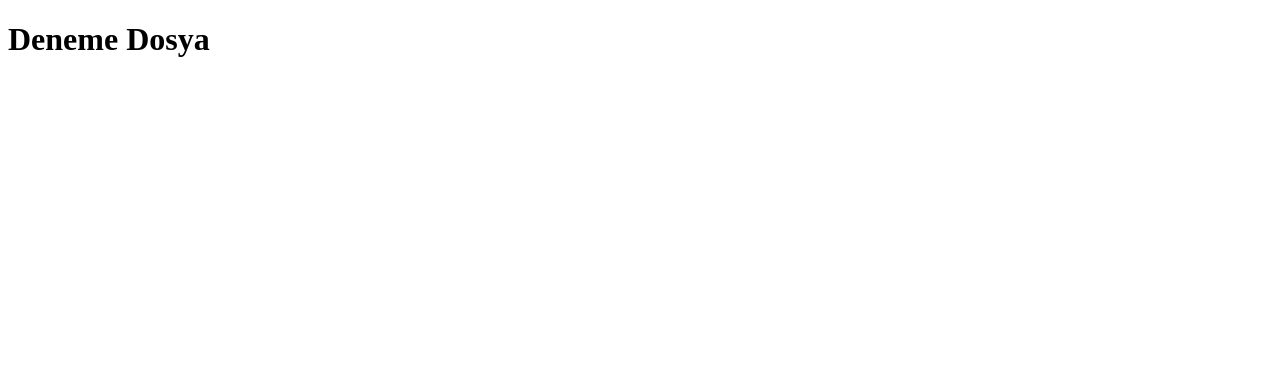
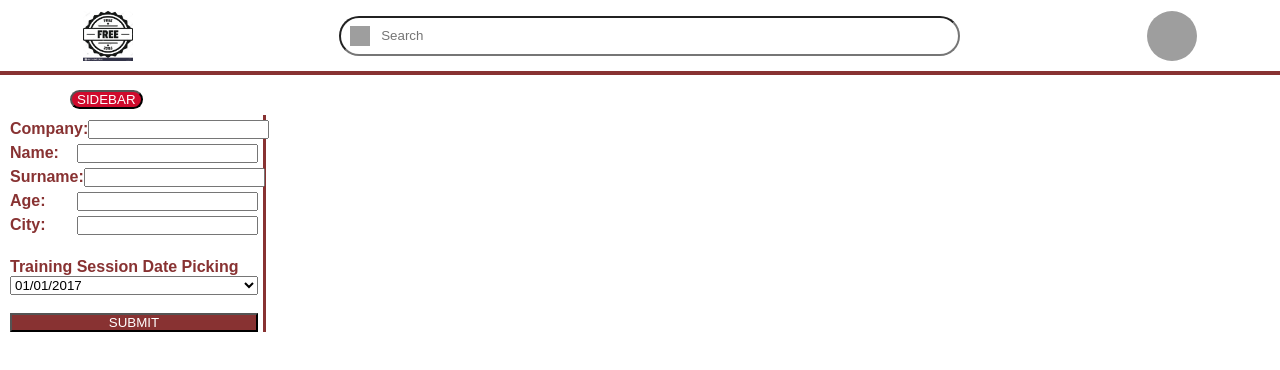
Before and after one commit to yagizyldrm/CiceksepetiReactBootCampWeek2Homework1, a plain HTML site: page index.html in a window 1280 px wide. Drawn offline with Linux system fonts and the light colour scheme; grey boxes are pictures that could not be loaded.

Commit message:
Sidebar and Form added.

```diff
--- a/index.html
+++ b/index.html
@@ -9,6 +9,61 @@
     <link rel="stylesheet" href="style.css">
 </head>
 <body>
-    <h1>Deneme Dosya</h1>
+    <header>
+        <div class="header">
+                <img class="logo" src="R1FFX4.jpg" alt="logo">
+            <div class="search-bar">
+                <input class="textinput" type="text" id="searchBar" name="search" placeholder="Search">
+                <img class="search-icon" src="https://cdn0.iconfinder.com/data/icons/very-basic-2-android-l-lollipop-icon-pack/24/search-512.png" ></i>
+            </div>
+                <img class="avatar" src="https://i.picsum.photos/id/267/200/200.jpg?hmac=Y1nyfMYjg-MPsZP0aKx1TqI1ogQRSYtHkM5kpZpybqk" />
+        </div>
+    </header>
+    <div class="sidebarButtonContainer">
+        <button id="buton" class="sidebarButton" onclick="myFunction()">
+            SIDEBAR
+        </button>
+    </div>
+    <sidebar>
+        <div id="saydbar" class="sidebar">
+            <ul class="sidebar-menu-list d-flex flex-direction-column">
+                <li class="sidebar-menu-item">
+                    <a href="" class="sidebar-menu-link">
+                        <i class="far fa-address-card"></i>
+                        <span class="sidebarSpan">Adress Cart</span>
+                    </a>
+                </li>
+                <li class="sidebar-menu-item">
+                    <a href="" class="sidebar-menu-link">
+                        <i class="fab fa-airbnb"></i>
+                        <span class="sidebarSpan">Air Bnb</span>
+                    </a>
+                </li>
+                <li class="sidebar-menu-item">
+                    <a href="" class="sidebar-menu-link d-flex">
+                        <i class="fas fa-balance-scale"></i>
+                        <span class="sidebarSpan">Balance Scale</span>
+                    </a>
+                </li>
+            </ul>
+        </div>
+    </sidebar>
+    <div class="formWithGrid">
+        <form action="submit">
+            <div><label for="company">Company:</label><input id="company" type="text"></div>
+            <div><label for="name">Name:</label><input id="name" type="text"></div>
+            <div><label for="surname">Surname:</label><input id="surname" type="text"></div>
+            <div><label for="age">Age:</label><input id="age" type="text"></div>
+            <div><label for="city">City:</label><input id="city" type="text"></div><br>
+            <div><label for="session">Training Session Date Picking</label></div>
+            <select name="dates" id="session">
+                <option value="a1">01/01/2017</option>
+                <option value="a2">01/01/2018</option>
+                <option value="a3">01/01/2019</option>
+                <option value="a4">01/01/2020</option>
+            </select><BR>
+            <button class="formButton">SUBMIT</button>
+        </form>
+    </div>
 </body>
 </html>
--- a/script.js
+++ b/script.js
@@ -0,0 +1,12 @@
+function myFunction() {
+    var x = document.getElementById("saydbar");
+    if (x.style.display === "none") {
+      x.style.display = "block";
+      x.style.transitionTimingFunction= "ease-in";
+      x.style.transitionDuration= "4s"
+    } else {
+      x.style.display = "none";
+      x.style.transitionTimingFunction= "ease-out";
+      x.style.transitionDuration= "4s"
+    }
+  }
--- a/style.css
+++ b/style.css
@@ -0,0 +1,165 @@
+:root{
+    --lightpink: rgb(255, 198, 198);
+    --darkpink: rgb(136, 50, 50);
+    --white: #fff;
+    --logoColor: #CF0A2C
+}
+
+* {
+    margin: 0;
+    padding: 0;
+    box-sizing: border-box;
+    font-family: 'Poppins', sans-serif;
+}
+
+
+
+.header {
+    display: flex;
+    justify-content: space-around;
+    align-content: center;
+    border-bottom: 4px solid var(--darkpink);
+    padding: 10px 0;
+    align-items: center;
+    height: 75px;
+    margin-bottom: 20px;
+}
+
+.logo {
+    display: flex;
+    width: 50px;
+    height: 50px;
+}
+
+.search-bar {
+    width: 50%;
+    display: flex;
+    justify-content: center;
+    position: relative;
+    padding: 0 0 0 1.2rem;
+    margin:0 20px;
+    flex-wrap: wrap;
+
+}
+
+.search-bar > .textinput {
+    border-radius: 20px;
+    width: 100½;
+    flex-basis: 1200px;
+    height: 40px;
+    padding-left: 40px;
+    min-width: 135px;
+    max-width: 1200px;
+
+}
+
+.search-bar > .search-icon {
+    position: absolute;
+    left: 15px;
+    align-self: center;
+    margin: 0px 15px;
+    color: var(--lightpink);
+    width: 20px;
+    height: 20px;
+}
+
+.avatar {
+    width: 50px;
+    height: 50px;
+    border-radius: 50%;
+
+}
+.sidebarButtonContainer {
+    position: absolute;
+    left: 70px;
+    top: 80px;
+    margin:10px 0 20px 0;
+}
+.sidebarButton {
+    color: white;
+    background-color: var(--logoColor);
+    border-radius: 10px;
+    padding: 0 5px 0 5px;
+}
+
+.sidebar {
+    width: 210px;
+    height: 220px;
+    display: none;
+    float: left;
+    background-color: var(--white);
+    border-right: 3px solid var(--darkpink);
+    margin-right: 10px;
+    transition-timing-function: ease-in;
+    transition-duration: 2s;
+    margin-top: 20px;
+
+  }
+  .d-flex {
+    display: flex;
+    flex-wrap: wrap;
+    align-items: center;
+  }
+  .flex-direction-column {
+    flex-direction: column;
+  }
+  .sidebar-menu-list {
+    width: 100%;
+    margin-top: 1rem;
+  }
+  .sidebar-menu-item {
+    margin: 2.5px 0;
+    width: 178px;
+    padding: 10px 0;
+    border: 1px solid var(--white);
+    display: flex;
+    border: 2px solid rgb(136, 50, 50) ;
+    justify-content: space-between;
+    border-radius: 20px;
+  }
+  a {
+    text-decoration-color: linear-gradient(90deg, black, rgb(136, 50, 50));
+    }
+  .sidebar-menu-link {
+    padding-left: 0.5rem;
+  }
+
+  .sidebar-menu-link i {
+    margin-right: 1rem;
+    color: var(--logoColor);
+  }
+  .sidebarSpan {
+      background-image: linear-gradient(90deg, black, rgb(136, 50, 50));
+      background-clip: text;
+        -webkit-background-clip: text;
+        color: transparent;
+  }
+
+  form {
+      margin: 40px 20px 0 10px;
+      background-color: var(--white);
+      width: 20%;
+      display: flex;
+      flex-direction: column;
+      border-right: 3px solid var(--darkpink);
+      margin-right: 5px;
+      padding-right: 5px;
+      align-content: space-around;
+      margin:auto;
+      margin-left: 10px;
+      margin-top: 40px;
+
+      display: flex;
+
+  }
+  form > div {
+      justify-content: space-between;
+      display: flex;
+      margin-top:5px;
+      color: var(--darkpink);
+      font-weight: bold;
+  }
+  .formButton {
+      background-color: var(--darkpink);
+      color: var(--white);
+  }
```
Also changed, not shown: R1FFX4.jpg (added).
